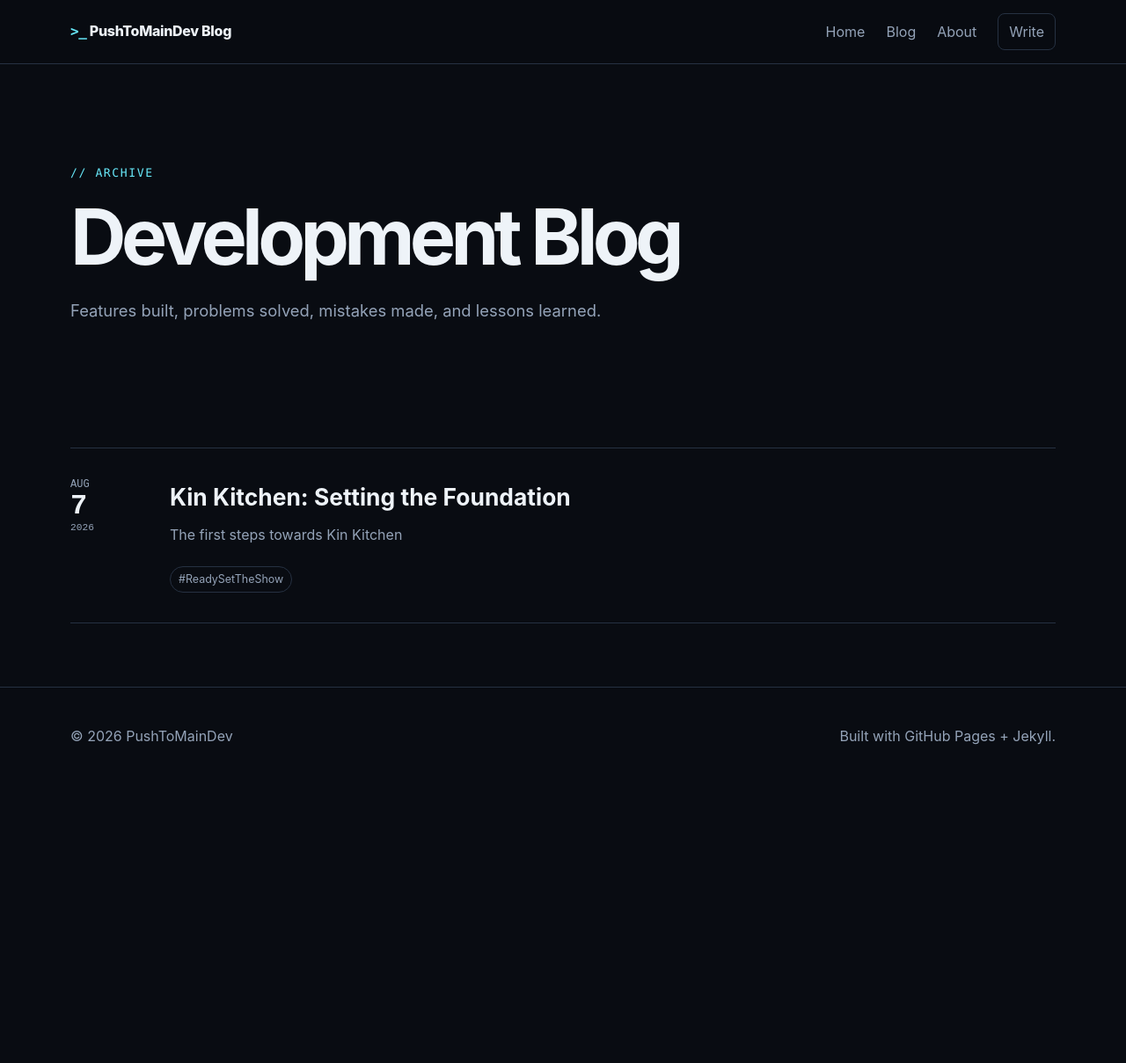
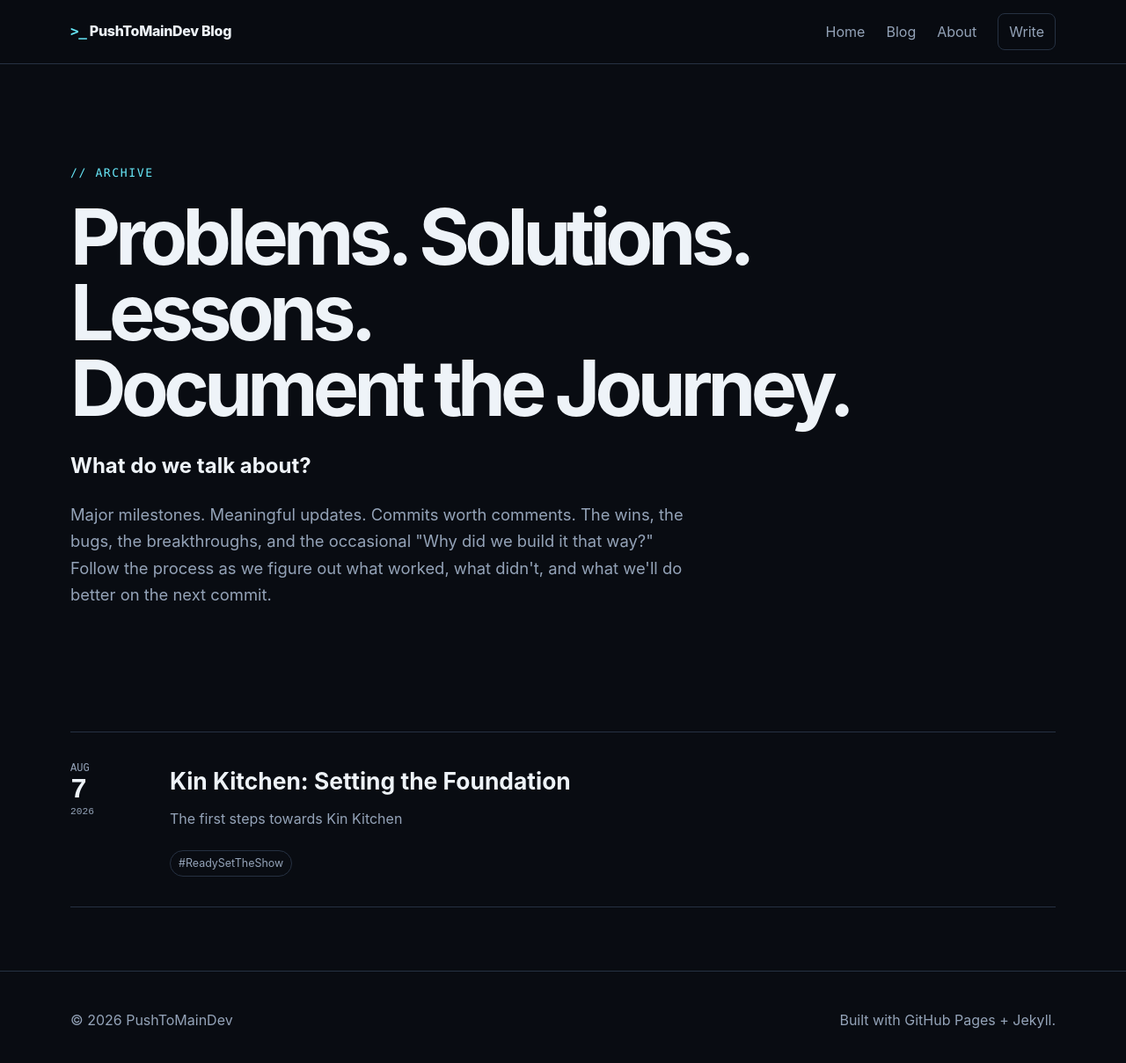
Before and after one commit to PushToMainDev/development-blog, a Jekyll site: the page built from blog.html, in a window 1280 px wide and 1215 px high. Shown: the top 1209 px of the window at 88% size. Built offline with Jekyll 4.4.1, drawn with Linux system fonts in a browser that asks for light colours.

Commit message:
Blog Main Page Personality update

```diff
--- a/blog.html
+++ b/blog.html
@@ -5,8 +5,19 @@ permalink: /blog/
 ---
 <section class="page-hero shell">
   <p class="eyebrow">// archive</p>
-  <h1>Development Blog</h1>
-  <p>Features built, problems solved, mistakes made, and lessons learned.</p>
+  <h1>
+  Problems. Solutions. Lessons.<br>
+  <span>Document the Journey.</span>
+</h1>
+<h2>
+    What do we talk about?
+</h2>
+  <p>
+  Major milestones. Meaningful updates. Commits worth comments.
+  The wins, the bugs, the breakthroughs, and the occasional
+  "Why did we build it that way?" Follow the process as we figure out
+  what worked, what didn't, and what we'll do better on the next commit.
+</p>
 </section>
 
 <section class="shell section">
```
Also changed, not shown: about.html (+6 -1 lines).
